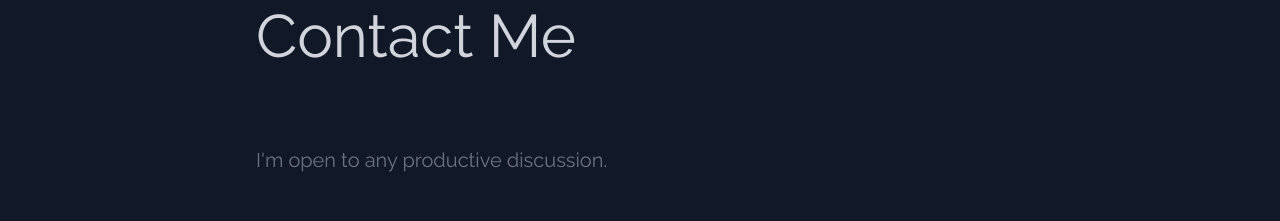
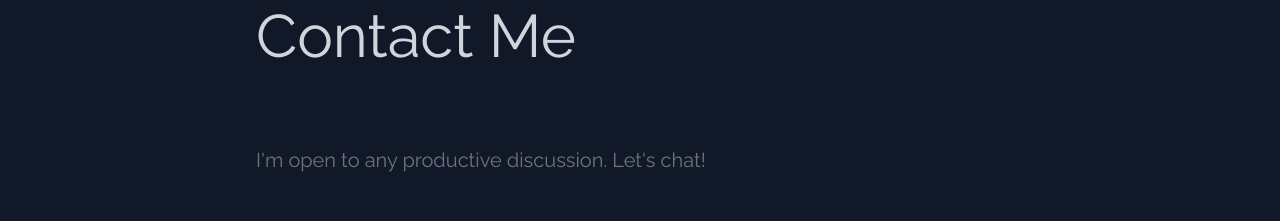
Before and after one commit to Mahmud-Mai/Mahmud-Mai, a React (Vite) app in the folder client/: page / in a window 1280 px wide. Shown: the part 4340-4561 px from the top of the page. Built offline with nearby package versions, Linux system fonts and the light colour scheme.

Commit message:
completed project

```diff
--- a/client/src/components/Contact/Contact.jsx
+++ b/client/src/components/Contact/Contact.jsx
@@ -12,7 +12,9 @@ const Contact = () => {
             breadCrumbsText="Contact"
             headingText="Contact Me"
           />
-          <p className="py-4">I&apos;m open to any productive discussion.</p>
+          <p className="py-4">
+            I&apos;m open to any productive discussion. Let&apos;s chat!
+          </p>
         </div>
         <form
           method="POST"
```
